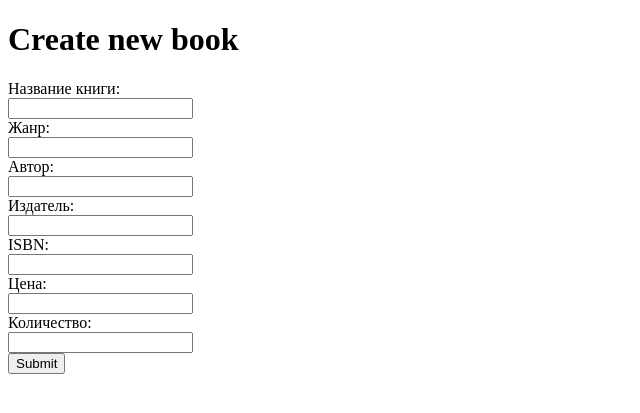
After one commit to D2MAC-dev/IT_academ, a Django app: template Django/src/book_tabl/templates/book_tabl/create_new_book.html in a window 1280 px wide. The commit adds this page. Shown: the top 413 px of the page, without its empty margins (0-640 px from the left). Run offline with Django 3.2, Linux system fonts and the light colour scheme; the template is opened without the code that fills it, so the values that code supplies are empty.

Commit message:
did_my_best

```diff
--- a/Django/src/book_tabl/models.py
+++ b/Django/src/book_tabl/models.py
@@ -4,7 +4,7 @@ class Book(models.Model):
     book_genres = models.CharField(
         'Жанр',
         max_length = 200,
-        blank=False, null=False
+        blank=True, null=True
     )
 
     book_name = models.CharField(
@@ -47,6 +47,7 @@ class Book(models.Model):
     )
 
 
+
     def __str__(self):
         return f'Book #{self.pk}, name: {self.book_name} genre: {self.book_genres}, author: {self.book_author}, publisher: {self.book_publisher}, code: {self.isbn_code}, price: {self.book_price}, amount: {self.books_amount}'
 
--- a/Django/src/book_tabl/templates/book_tabl/book.html
+++ b/Django/src/book_tabl/templates/book_tabl/book.html
@@ -7,5 +7,11 @@
 </head>
 <body>
     <h1>This is {{ book.book_name }}</h1>
+    Genre - {{ book.book_genres}}<br>
+    Athor - {{ book.book_author}}<br>
+    Publisher - {{ book.book_publisher }}<br>
+    ISBN - {{ book.isbn_code }}<br>
+    Price - {{ book.book_price }}<br>
+    Amount - {{ book.books_amount }}<br>
 </body>
 </html>
--- /dev/null
+++ b/Django/src/book_tabl/templates/book_tabl/create_new_book.html
@@ -0,0 +1,29 @@
+<!DOCTYPE html>
+<html lang="en">
+<head>
+    <meta charset="UTF-8">
+    <meta name="viewport" content="width=device-width, initial-scale=1.0">
+    <title>Create new BOOK</title>
+</head>
+<body>
+    <h1>Create new book</h1>
+   <form action="" method="post">
+        {% csrf_token %}
+        <label>Название книги:</label><br>
+        <input type="text" name="name"><br>
+        <label>Жанр:</label><br>
+        <input type="text" name="genre"><br>
+        <label>Автор:</label><br>
+        <input type="text" name="author"><br>
+        <label>Издатель:</label><br>
+        <input type="text" name="publisher"><br>
+        <label>ISBN:</label><br>
+        <input type="number" name="isbn"><br>
+        <label>Цена:</label><br>
+        <input type="number" name="price"><br>
+        <label>Количество:</label><br>
+        <input type="number" name="amount"><br>
+    <button>Submit</button><br>
+    </form>
+</body>
+</html>
--- a/Django/src/proj/urls.py
+++ b/Django/src/proj/urls.py
@@ -16,11 +16,12 @@ Including another URLconf
 from django.contrib import admin
 from django.urls import path, include
 from hello_world.views import hello_world
-from book_tabl.views import show_book_list_view, show_book_by_pk_view
+from book_tabl.views import show_book_list_view, show_book_by_pk_view, create_new_book
 
 urlpatterns = [
     path('admin/', admin.site.urls),
     path('hello-world', hello_world),
     path('book/<int:book_id>', show_book_by_pk_view),
+    path('book/create/', create_new_book),
     path('', show_book_list_view),
 ]
```
Also changed, not shown: Django/src/book_tabl/views.py (+16 -0 lines).
